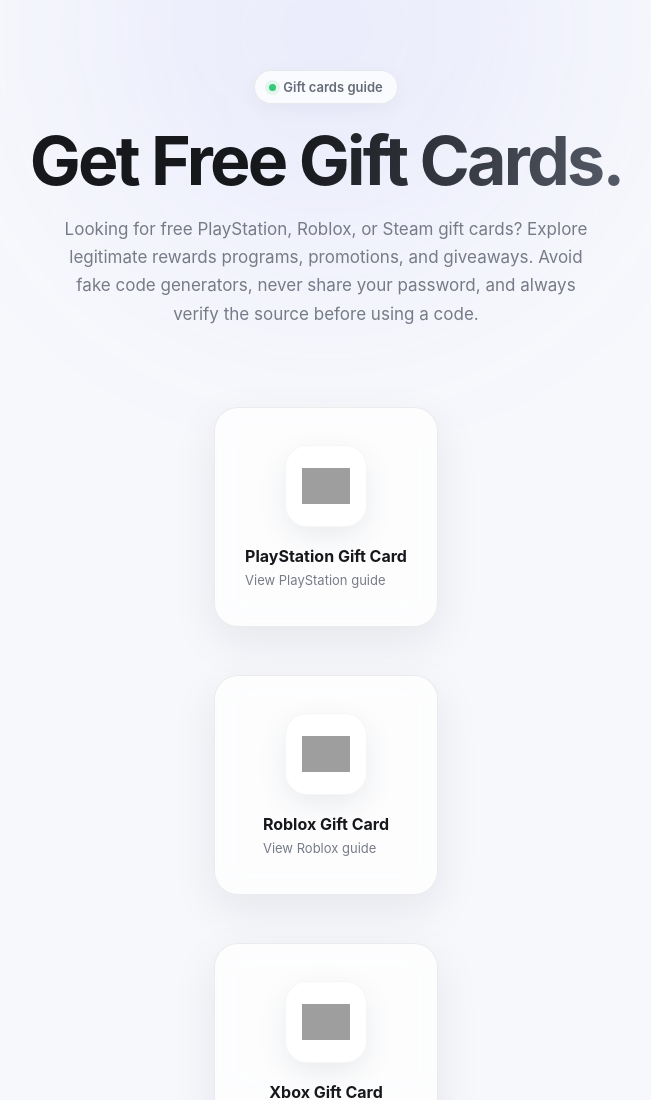
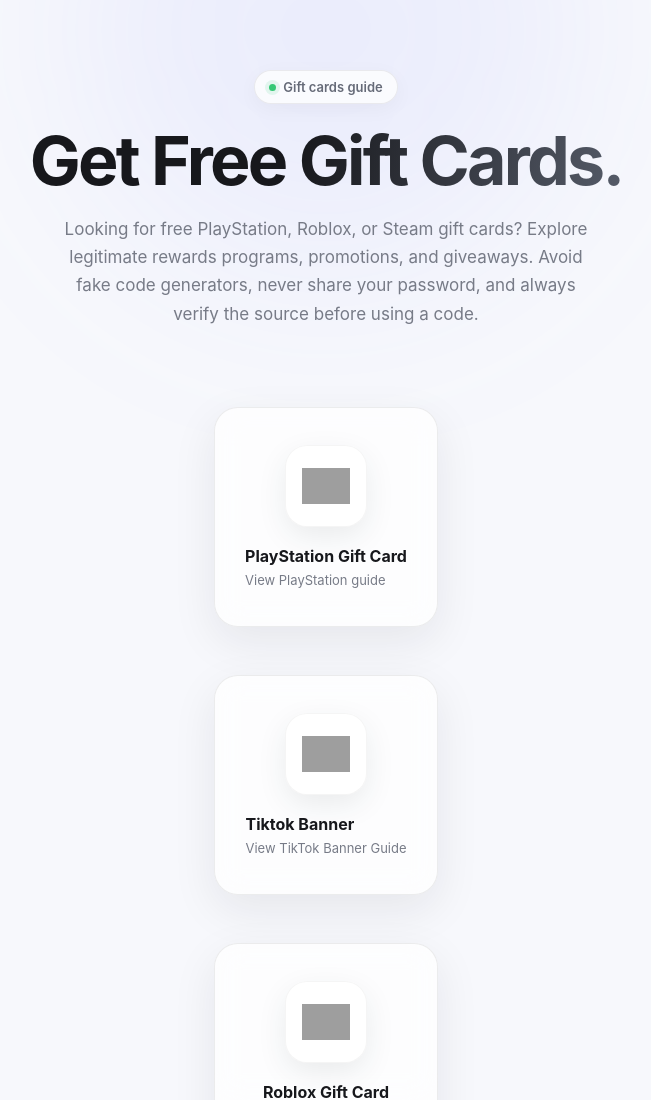
Before and after one commit to rewardedcodes/tutorial, a plain HTML site: page index.html in a window 1280 px wide. Shown: the top 1100 px of the page, without its empty margins (314-965 px from the left). Drawn offline with Linux system fonts and the light colour scheme; grey boxes are pictures that could not be loaded.

Commit message:
Update index.html

```diff
--- a/index.html
+++ b/index.html
@@ -552,6 +552,26 @@
 
             </a>
 
+        <a href="tiktokbanner.html" class="gift-card">
+
+                <div class="logo-container">
+                    <img
+                        src="https://encrypted-tbn0.gstatic.com/images?q=tbn:ANd9GcQrcYYSsqfPgD84KArh2Bcngb6dp5jAQiv3ilKtabrXAg&s=10"
+                        alt="PlayStation"
+                    >
+                </div>
+
+                <div class="gift-info">
+                    <div class="gift-name">
+                        Tiktok Banner
+                    </div>
+
+                    <div class="gift-description">
+                        View TikTok Banner Guide
+                    </div>
+                </div>
+
+            </a>
 
             <!-- ROBLOX -->
 
```
